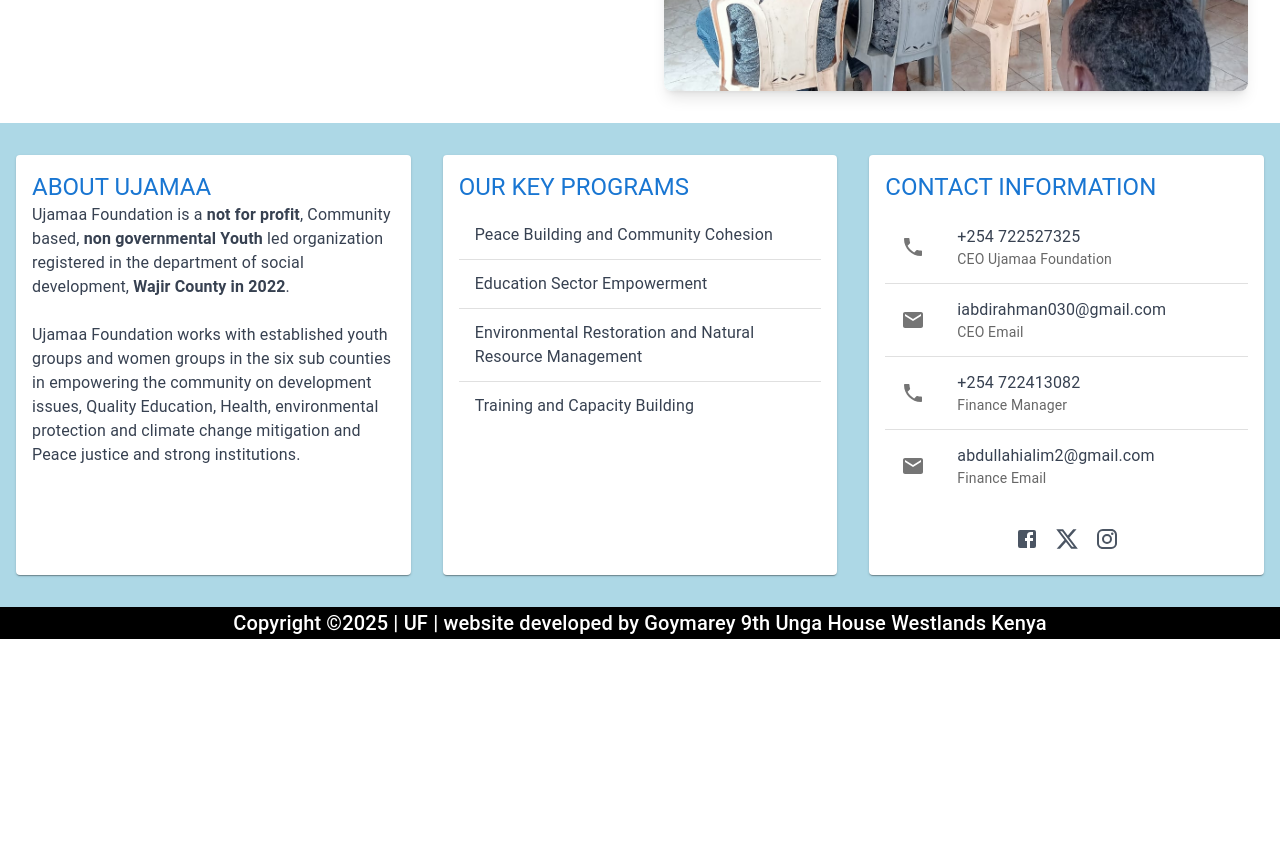
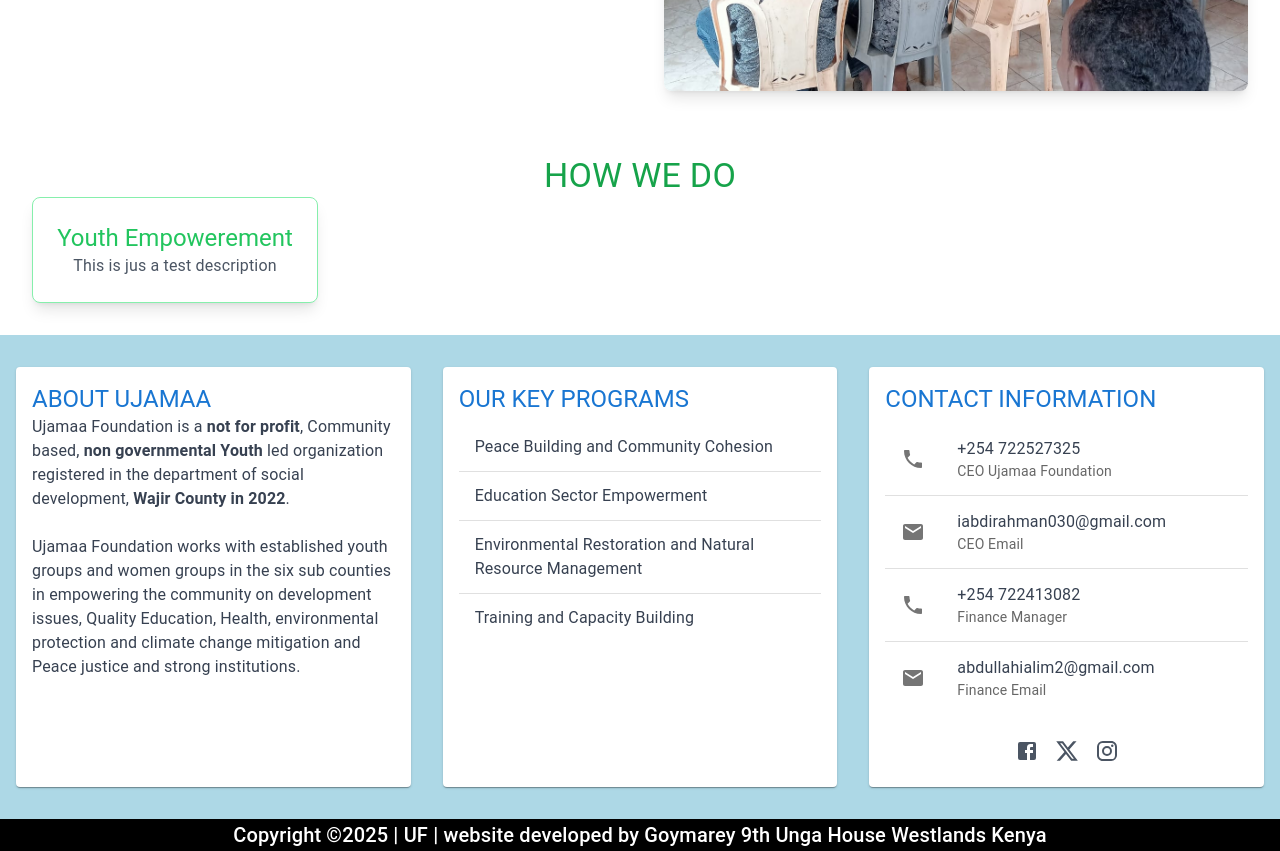
Before and after one commit to ahmednule/Ujamaa-Foundation, a Next.js app: page /our-programs/peace-building in a window 1280 px wide. Shown: the part 980-1831 px from the top of the page. Before the commit the page ends 1619 px from the top, so only its background shows below. Built offline with nearby package versions, Linux system fonts and the light colour scheme.

Commit message:
feature: cretaed a static data folder for the peace

```diff
--- a/src/app/our-programs/peace-building/page.tsx
+++ b/src/app/our-programs/peace-building/page.tsx
@@ -1,6 +1,7 @@
 "use client"
 import ReusableCarosel from "@components/components/ui/ReusableCarosel"
 import ReusableCard from "@components/components/ui/ReusableCard"
+import ResponsiveCards from "@components/components/ui/ResponsiveCards"
 export default function peaceBuilding(){
     return(
         <div>
@@ -16,6 +17,11 @@ export default function peaceBuilding(){
             A key achievement includes providing financial literacy training, resulting in 40 graduates, both locals and non-locals, under Ujamaa’s guidance."
             image="/image8.jpg"
             />
+            <ResponsiveCards
+            heading="HOW WE DO"
+            title='Youth Empowerement'
+            description='This is jus a test description'
+            />
         </div>
     )
 }
--- a/src/components/ui/ResponsiveCards.jsx
+++ b/src/components/ui/ResponsiveCards.jsx
@@ -2,6 +2,7 @@ import { Typography } from "@mui/material";
 import PropTypes from "prop-types";
 
 export default function ResponsiveCards({heading, title, description}) {
+    console.log({heading, title, description})
     return (
         <div className="p-8">
             <Typography variant="h4" className="text-center m-11">
```
Also changed, not shown: src/lib/peaceBuildingData.js (added, +18 -0 lines).
